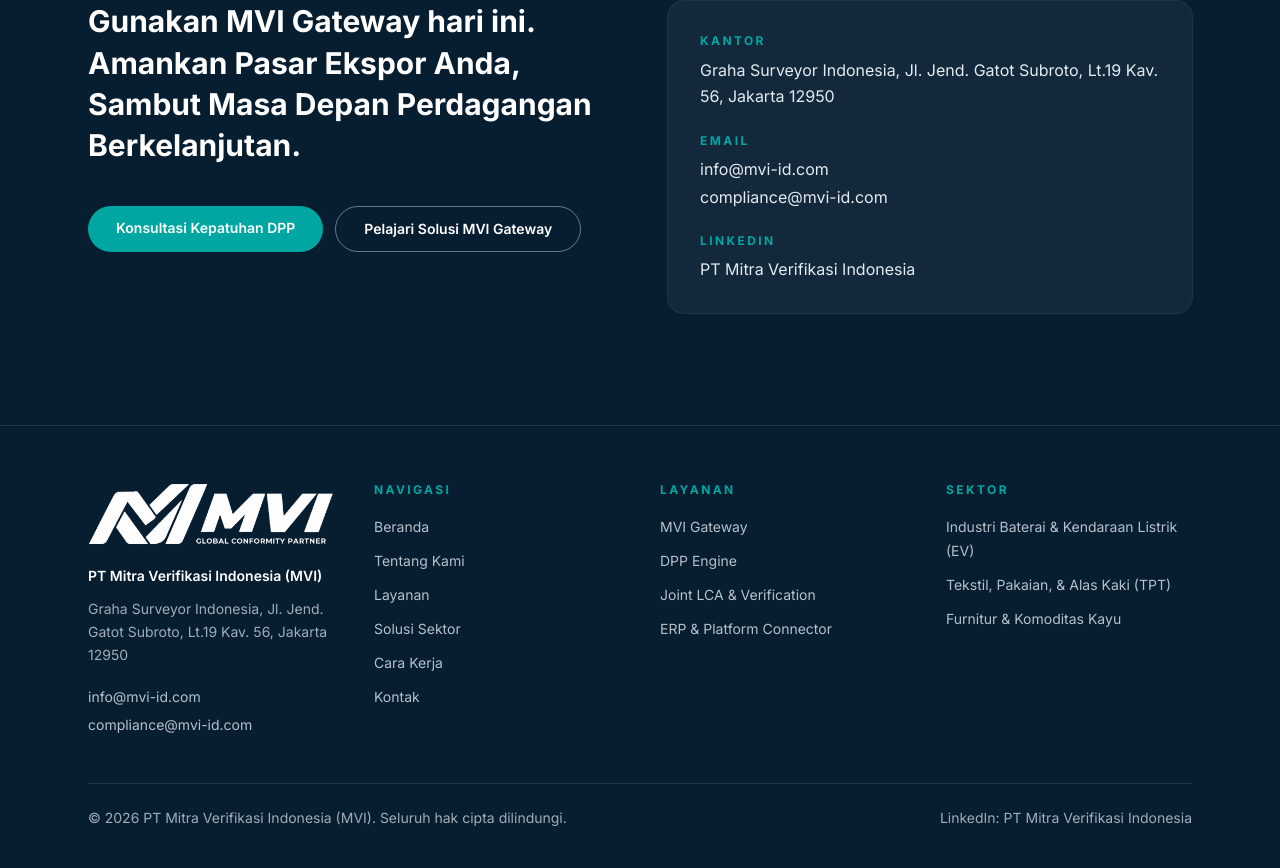
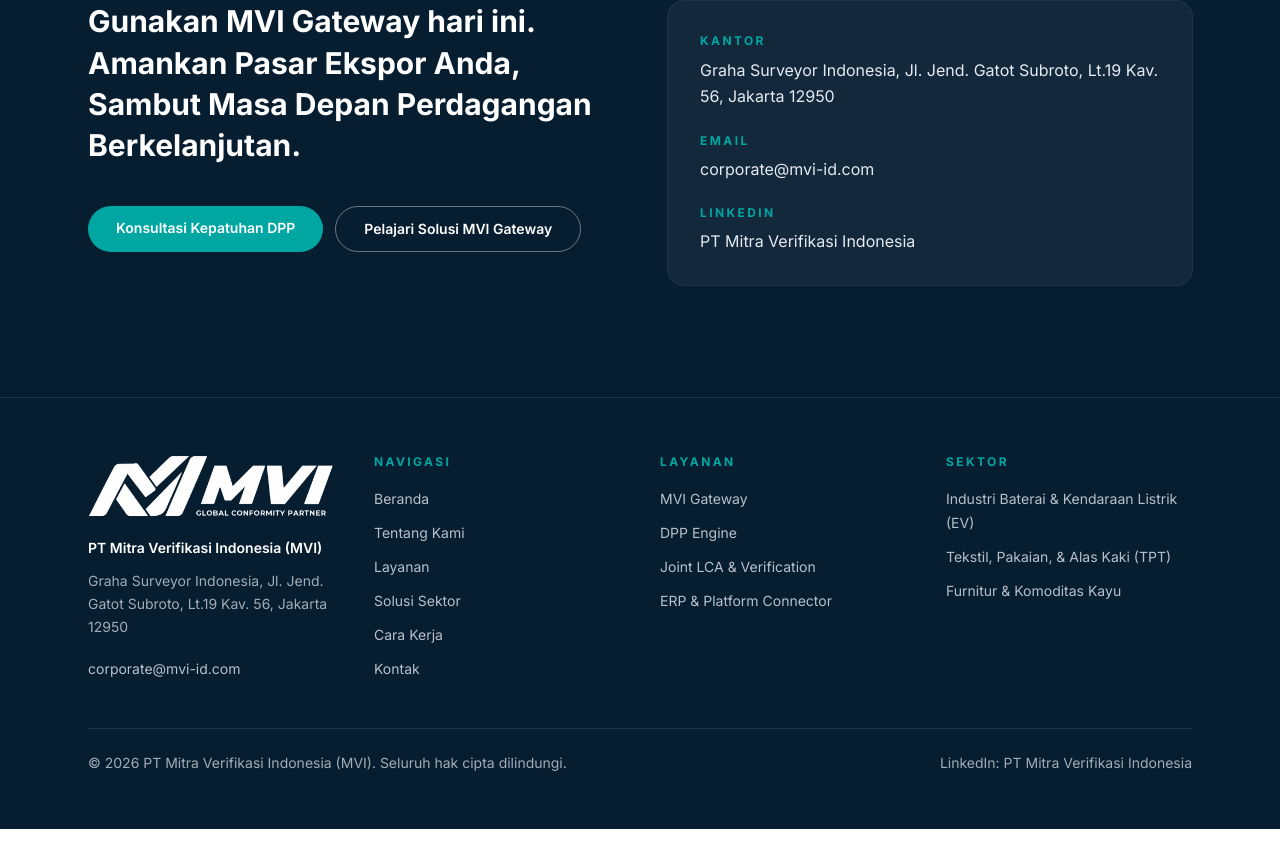
Before and after one commit to iwanharli/mvi-landingpage, a React (Vite) app in the folder frontend/: page / in a window 1280 px wide. Shown: the part 5837-6705 px from the top of the page. After the commit the page ends 6666 px from the top, so only its background shows below. Built offline with nearby package versions, Linux system fonts and the light colour scheme.

Commit message:
Ganti kontak email menjadi corporate@mvi-id.com

```diff
--- a/frontend/src/components/Contact.tsx
+++ b/frontend/src/components/Contact.tsx
@@ -15,7 +15,7 @@
 
             <div className="mt-10 flex flex-col gap-3 sm:flex-row">
               <a
-                href={`mailto:${contact.emails[1]}`}
+                href={`mailto:${contact.emails[0]}`}
                 className="rounded-full bg-teal px-7 py-3 text-center text-sm font-semibold text-white transition-all duration-300 hover:-translate-y-0.5 hover:bg-teal-600"
               >
                 {hero.primaryCta}
--- a/frontend/src/content/en.ts
+++ b/frontend/src/content/en.ts
@@ -323,7 +323,7 @@
     address:
       'Graha Surveyor Indonesia, Jl. Jend. Gatot Subroto, 19th Floor, Kav. 56, Jakarta 12950, Indonesia',
     emailLabel: 'Email',
-    emails: ['info@mvi-id.com', 'compliance@mvi-id.com'],
+    emails: ['corporate@mvi-id.com'],
     phoneLabel: 'Phone / WhatsApp',
     phone: '+62 8xx-xxxx-xxxx',
     linkedinLabel: 'LinkedIn',
--- a/frontend/src/content/id.ts
+++ b/frontend/src/content/id.ts
@@ -323,7 +323,7 @@
     address:
       'Graha Surveyor Indonesia, Jl. Jend. Gatot Subroto, Lt.19 Kav. 56, Jakarta 12950',
     emailLabel: 'Email',
-    emails: ['info@mvi-id.com', 'compliance@mvi-id.com'],
+    emails: ['corporate@mvi-id.com'],
     phoneLabel: 'Telepon / WhatsApp',
     phone: '+62 8xx-xxxx-xxxx',
     linkedinLabel: 'LinkedIn',
```
